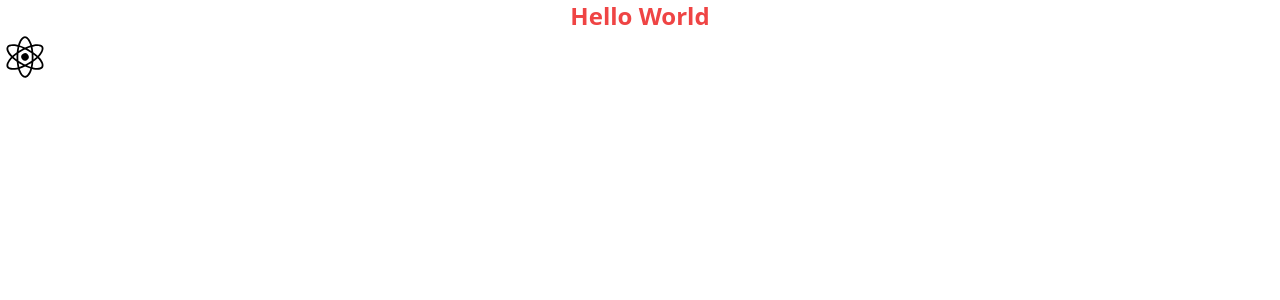
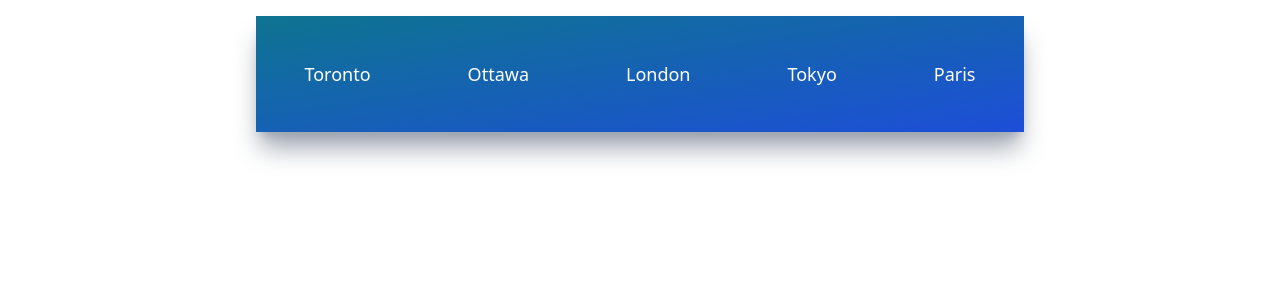
Before and after one commit to gksaurabh/Weather_App, a React (Create React App) app in the folder weather-app/: page / in a window 1280 px wide. Shown: the top 300 px of the page. Built offline with nearby package versions, Linux system fonts and the light colour scheme.

Commit message:
components created - top buttons

```diff
--- a/weather-app/src/App.js
+++ b/weather-app/src/App.js
@@ -1,11 +1,11 @@
 import './App.css';
 import UilReact from '@iconscout/react-unicons/icons/uil-react'
+import TopButtons from './components/TopButtons';
 
 function App() {
   return (
-    <div className="App">
-      <h1 className='text-2xl font-bold text-red-500'>Hello World</h1>
-      <UilReact size={50}/>
+    <div className="mx-auto max-w-screen-md mt-4 py-5 px 32 bg-gradient-to-br from-cyan-700 to-blue-700 h-fit shadow-xl shadow-gray-400">
+      <TopButtons/>
     </div>
   );
 }
--- /dev/null
+++ b/weather-app/src/components/TopButtons.jsx
@@ -0,0 +1,33 @@
+import React from 'react'
+
+function TopButtons() {
+    const cities = [
+        {
+            id:1,
+            title: "Toronto"
+        },
+        {
+            id:2,
+            title: "Ottawa"
+        },
+        {
+            id:3,
+            title: "London"
+        },
+        {
+            id:4,
+            title: "Tokyo"
+        },
+        {
+            id:5,
+            title: "Paris"
+        }
+    ]
+  return <div className="flex items-center justify-around my-6">
+      {cities.map((city) => (
+          <button key={city.id} className="text-white text-lg font-medium">{city.title}</button>
+      ))}
+  </div>
+}
+
+export default TopButtons
```
